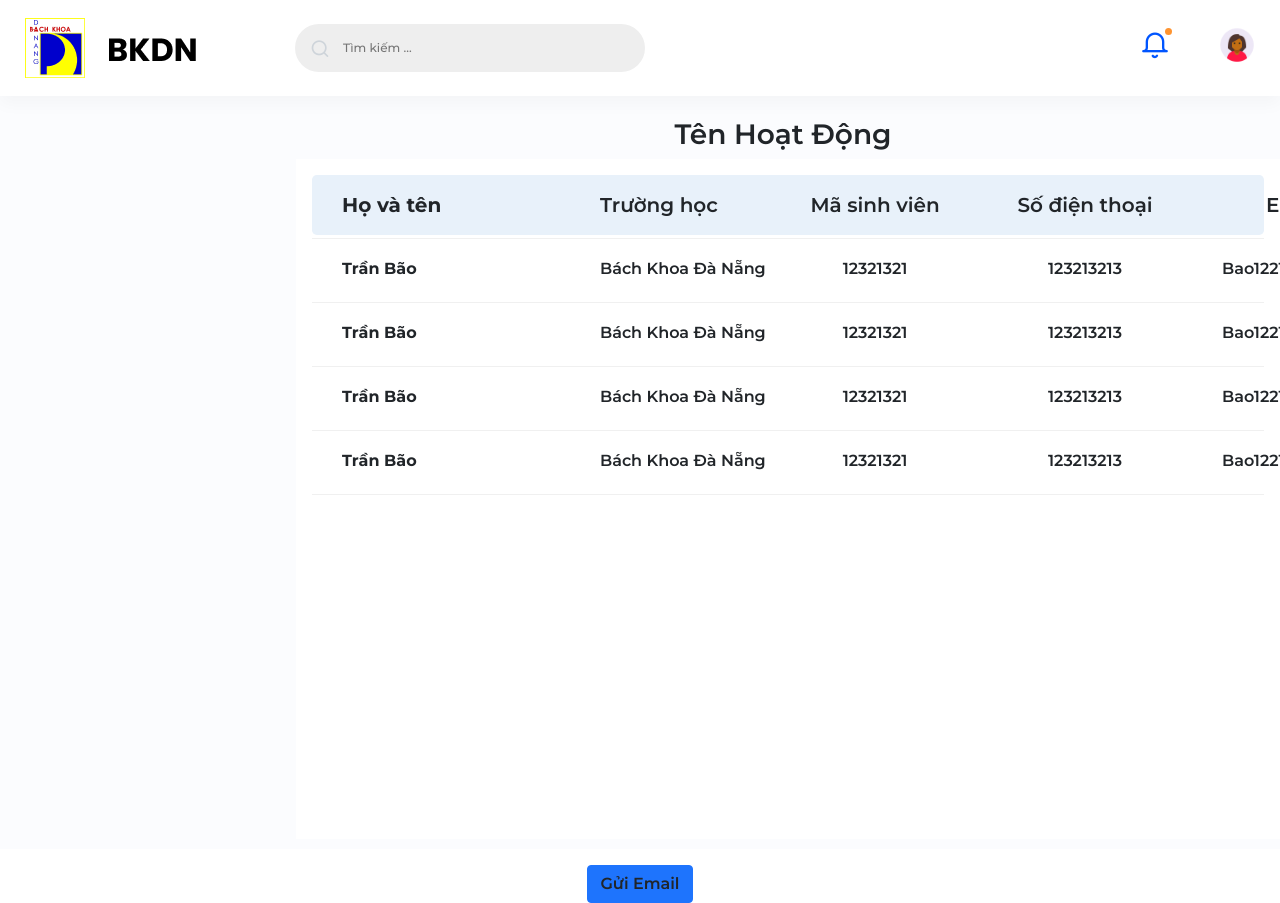
After one commit to NT912/Activity-management-WEB-for-student-of-Danang, a PHP site: page /list-member.php in a window 1280 px wide. The commit adds this page. Run offline with PHP 8.4, Linux system fonts and the light colour scheme.

Commit message:
AC-29 add list-member

```diff
--- a/index.php
+++ b/index.php
@@ -211,7 +211,7 @@ Leader: Phó Bí Thư- Huỳnh Thị Kiều Trinh - sđt: 0935350245<br>
                                     </div>
                                 </div>
                                 <div class="card-body d-flex align-items-center pt-0 ps-4 pe-4 pb-4">
-                                    <a href="#" class="p-2 lh-20 w100 bg-primary-gradiant me-2 text-white text-center font-xssss fw-600 ls-1 rounded-xl">Danh sách</a>
+                                    <a href="list-member.php" class="p-2 lh-20 w100 bg-primary-gradiant me-2 text-white text-center font-xssss fw-600 ls-1 rounded-xl">Danh sách</a>
                                     <a href="#" class="p-2 lh-20 w100 bg-primary-gradiant me-2 text-white text-center font-xssss fw-600 ls-1 rounded-xl">Đăng ký</a>
                                     <a href="#" class="p-2 lh-20 w100 bg-warning me-2 text-white text-center font-xssss fw-600 ls-1 rounded-xl">Hủy đăng ký</a>
                                     <a href="#" class="p-2 lh-20 w100 bg-primary-gradiant me-2 text-white text-center font-xssss fw-600 ls-1 rounded-xl">Sửa </a>
--- /dev/null
+++ b/list-member.php
@@ -0,0 +1,287 @@
+<!DOCTYPE html>
+<html lang="en">
+<head>
+    <meta charset="UTF-8">
+    <meta name="viewport" content="width=device-width, initial-scale=1.0">
+    <meta http-equiv="X-UA-Compatible" content="ie=edge">
+    <title>Danh Sách Đăng Ký</title>
+
+    <link rel="stylesheet" href="css/themify-icons.css">
+    <link rel="stylesheet" href="css/feather.css">
+    <!-- Favicon icon -->
+    <link rel="icon" type="image/png" sizes="16x16" href="images/favicon.png">
+    <!-- Custom Stylesheet -->
+    <link rel="stylesheet" href="css/style.css">
+
+</head>
+
+<body class="color-theme-blue mont-font">
+
+    <div class="preloader"></div>
+
+    <div class="main-wrapper">
+
+        <!-- navigation top-->
+        <div class="nav-header bg-white shadow-xs border-0">
+            <div class="nav-top">
+                <a href="index.html"> <img src="./images/LOGO.png" alt="Logopage" class="logo-img"> </a>
+            </div>
+
+            <form action="#" class="float-left header-search">
+                <div class="form-group mb-0 icon-input">
+                    <i class="feather-search font-sm text-grey-400"></i>
+                    <input type="text" placeholder="Tìm kiếm ..." class="bg-grey border-0 lh-32 pt-2 pb-2 ps-5 pe-3 font-xssss fw-500 rounded-xl w350 theme-dark-bg">
+                </div>
+            </form>
+            <a href="#" class="p-2 text-center ms-auto menu-icon" id="dropdownMenu3" data-toggle="dropdown" aria-haspopup="true" aria-expanded="false" data-bs-toggle="dropdown"><span class="dot-count bg-warning"></span><i class="feather-bell font-xl text-current"></i></a>
+            <div class="dropdown-menu dropdown-menu-end p-4 rounded-3 border-0 shadow-lg" aria-labelledby="dropdownMenu3">
+
+                <h4 class="fw-700 font-xss mb-4">Thông Báo</h4>
+                <div class="card bg-transparent-card w-100 border-0 ps-5 mb-3">
+                    <img src="images/user-8.png" alt="user" class="w40 position-absolute left-0">
+                    <h5 class="font-xsss text-grey-900 mb-1 mt-0 fw-700 d-block">DH Bach Khoa <span class="text-grey-400 font-xsssss fw-600 float-right mt-1"> 3 min</span></h5>
+                    <h6 class="text-grey-500 fw-500 font-xssss lh-4">DUT JOBFAIR sap dien ra</h6>
+                </div>
+                <div class="card bg-transparent-card w-100 border-0 ps-5 mb-3">
+                    <img src="images/user-4.png" alt="user" class="w40 position-absolute left-0">
+                    <h5 class="font-xsss text-grey-900 mb-1 mt-0 fw-700 d-block">Khoa FAST <span class="text-grey-400 font-xsssss fw-600 float-right mt-1"> 2 min</span></h5>
+                    <h6 class="text-grey-500 fw-500 font-xssss lh-4">Sac mua xuan</h6>
+                </div>
+
+            </div>
+
+            <div class="p-2 text-center ms-3 position-relative dropdown-menu-icon menu-icon cursor-pointer">
+                <i class="p-0 ms-3 menu-icon"><img src="images/profile-4.png" alt="user" class="w40 mt--1"></i>
+                <div class="dropdown-menu-settings switchcolor-wrap">
+                    <h4 class="fw-700 font-sm mb-4">Tài khoản</h4>
+                    <div class="card bg-transparent-card border-0 d-block mt-3">
+                        <h4 class="d-inline font-xssss mont-font fw-700">Cá nhân</h4>
+                        <div class="d-inline float-right mt-1">
+                        </div>
+                    </div>
+                    <div class="card bg-transparent-card border-0 d-block mt-3">
+                        <h4 class="d-inline font-xssss mont-font fw-700">Đăng xuất</h4>
+                        <div class="d-inline float-right mt-1">
+                        </div>
+                    </div>
+
+                </div>
+            </div>
+
+        </div>
+        <!-- navigation top -->
+
+        <!-- main content -->
+        <div class="main-content right-chat-active">
+
+            <div class="middle-sidebar-bottom">
+                <div class="middle-sidebar-left pe-0 ps-lg-3 ms-0 me-0" style="max-width: 100%;">
+                    <div class="row">
+
+                        <div class="email-subject text-grey-900 text-dark fw-600 font-xl">
+                            <div style="display: flex;">
+                                <div style="margin-right: 10px;">Tên Hoạt Động </div>
+                            </div>
+                        </div>
+
+                        <div class="col-lg-12">
+                            <div class="chat-wrapper p-3 w-100 position-relative scroll-bar bg-white theme-dark-bg">
+                                <ul class="email-message">
+                                     <li>
+                                        <a href="#" class="rounded-3 bg-lightblue theme-light-bg">
+                                            <div class="email-user">
+                                                <h6 class="font-sm text-grey-900 text-grey-900 mb-0 mt-0 fw-700">Họ và tên</h6>
+                                            </div>
+                                            <div class="email-subject text-grey-900 text-dark fw-600 font-sm">
+                                                <i class=" font-sm text-warning me-2"></i>
+                                                Trường học
+                                            </div>
+                                            <div class="email-subject text-grey-900 text-dark fw-600 font-sm">
+                                                <div style="display: flex;">
+                                                    <div style="margin-right: 10px;">Mã sinh viên</div>
+                                                </div>
+                                            </div>
+                                            <div class="email-subject text-grey-900 text-dark fw-600 font-sm">
+                                                <div style="display: flex;">
+                                                    <div style="margin-right: 10px;">Số điện thoại</div>
+                                                </div>
+                                            </div>
+                                            <div class="email-subject text-grey-900 text-dark fw-600 font-sm">
+                                                <div style="display: flex;">
+                                                    <div style="margin-right: 10px;">Email</div>
+                                                </div>
+                                            </div>
+
+                                            <div class="email-subject text-grey-900 text-dark fw-600 font-sm">
+                                                <div style="display: flex;">
+                                                    <div style="margin-right: 10px;">Xác Nhận </div>
+                                                </div>
+                                            </div>
+                                        </a>
+                                    </li>
+                                    <li>
+                                        <a href="#" class="rounded-3  theme-light-bg">
+                                            <div class="email-user">
+                                                <h class="mont-font text-grey-900 text-grey-900 mb-0 mt-0 fw-700">Trần Bão</h>
+                                            </div>
+                                            <div class="email-subject text-grey-900 text-dark fw-600 mont-font">
+                                                <i class=" font-xss text-warning me-2"></i>
+                                                Bách Khoa Đà Nẵng
+                                            </div>
+                                            <div class="email-subject text-grey-900 text-dark fw-600 mont-font">
+                                                <div style="display: flex;">
+                                                    <div style="margin-right: 10px;">12321321</div>
+                                                </div>
+                                            </div>
+                                            <div class="email-subject text-grey-900 text-dark fw-600 mont-font">
+                                                <div style="display: flex;">
+                                                    <div style="margin-right: 10px;">123213213</div>
+                                                </div>
+                                            </div>
+                                            <div class="email-subject text-grey-900 text-dark fw-600 mont-font">
+                                                <div style="display: flex;">
+                                                    <div style="margin-right: 10px;">Bao1221@gmail.com </div>
+                                                </div>
+                                            </div>
+                                            <div class="form-check mt-1">
+                                                <input class="form-check-input" type="checkbox" id="confirmCheckbox1" value="option1" aria-label="Xác nhận">
+                                                <label class="form-check-label text-grey-500 font-xssss" for="confirmCheckbox1"></label>
+                                            </div>
+                                        </a>
+                                    </li>
+                                    <li>
+                                        <a href="#" class="rounded-3  theme-light-bg">
+                                            <div class="email-user">
+                                                <h class="mont-font text-grey-900 text-grey-900 mb-0 mt-0 fw-700">Trần Bão</h>
+                                            </div>
+                                            <div class="email-subject text-grey-900 text-dark fw-600 mont-font">
+                                                <i class=" font-xss text-warning me-2"></i>
+                                                Bách Khoa Đà Nẵng
+                                            </div>
+                                            <div class="email-subject text-grey-900 text-dark fw-600 mont-font">
+                                                <div style="display: flex;">
+                                                    <div style="margin-right: 10px;">12321321</div>
+                                                </div>
+                                            </div>
+                                            <div class="email-subject text-grey-900 text-dark fw-600 mont-font">
+                                                <div style="display: flex;">
+                                                    <div style="margin-right: 10px;">123213213</div>
+                                                </div>
+                                            </div>
+                                            <div class="email-subject text-grey-900 text-dark fw-600 mont-font">
+                                                <div style="display: flex;">
+                                                    <div style="margin-right: 10px;">Bao1221@gmail.com </div>
+                                                </div>
+                                            </div>
+                                            <div class="form-check mt-1">
+                                                <input class="form-check-input" type="checkbox" id="confirmCheckbox1" value="option1" aria-label="Xác nhận">
+                                                <label class="form-check-label text-grey-500 font-xssss" for="confirmCheckbox1"></label>
+                                            </div>
+                                        </a>
+                                    </li>
+                                    <li>
+                                        <a href="#" class="rounded-3  theme-light-bg">
+                                            <div class="email-user">
+                                                <h class="mont-font text-grey-900 text-grey-900 mb-0 mt-0 fw-700">Trần Bão</h>
+                                            </div>
+                                            <div class="email-subject text-grey-900 text-dark fw-600 mont-font">
+                                                <i class=" font-xss text-warning me-2"></i>
+                                                Bách Khoa Đà Nẵng
+                                            </div>
+                                            <div class="email-subject text-grey-900 text-dark fw-600 mont-font">
+                                                <div style="display: flex;">
+                                                    <div style="margin-right: 10px;">12321321</div>
+                                                </div>
+                                            </div>
+                                            <div class="email-subject text-grey-900 text-dark fw-600 mont-font">
+                                                <div style="display: flex;">
+                                                    <div style="margin-right: 10px;">123213213</div>
+                                                </div>
+                                            </div>
+                                            <div class="email-subject text-grey-900 text-dark fw-600 mont-font">
+                                                <div style="display: flex;">
+                                                    <div style="margin-right: 10px;">Bao1221@gmail.com </div>
+                                                </div>
+                                            </div>
+                                            <div class="form-check mt-1">
+                                                <input class="form-check-input" type="checkbox" id="confirmCheckbox1" value="option1" aria-label="Xác nhận">
+                                                <label class="form-check-label text-grey-500 font-xssss" for="confirmCheckbox1"></label>
+                                            </div>
+                                        </a>
+                                    </li>
+                                    <li>
+                                        <a href="#" class="rounded-3  theme-light-bg">
+                                            <div class="email-user">
+                                                <h class="mont-font text-grey-900 text-grey-900 mb-0 mt-0 fw-700">Trần Bão</h>
+                                            </div>
+                                            <div class="email-subject text-grey-900 text-dark fw-600 mont-font">
+                                                <i class=" font-xss text-warning me-2"></i>
+                                                Bách Khoa Đà Nẵng
+                                            </div>
+                                            <div class="email-subject text-grey-900 text-dark fw-600 mont-font">
+                                                <div style="display: flex;">
+                                                    <div style="margin-right: 10px;">12321321</div>
+                                                </div>
+                                            </div>
+                                            <div class="email-subject text-grey-900 text-dark fw-600 mont-font">
+                                                <div style="display: flex;">
+                                                    <div style="margin-right: 10px;">123213213</div>
+                                                </div>
+                                            </div>
+                                            <div class="email-subject text-grey-900 text-dark fw-600 mont-font">
+                                                <div style="display: flex;">
+                                                    <div style="margin-right: 10px;">Bao1221@gmail.com </div>
+                                                </div>
+                                            </div>
+                                            <div class="form-check mt-1">
+                                                <input class="form-check-input" type="checkbox" id="confirmCheckbox1" value="option1" aria-label="Xác nhận">
+                                                <label class="form-check-label text-grey-500 font-xssss" for="confirmCheckbox1"></label>
+                                            </div>
+                                        </a>
+                                    </li>
+                                </ul>
+                          </div>
+                        </div>
+
+                    </div>
+                </div>
+            </div>
+        </div>
+        <div class="text-center mt-3">
+            <button class="btn btn-primary text-grey-900 text-dark fw-600 mont-font">Gửi Email</button>
+        </div>
+        </div>
+        <style>
+
+            .email-message li {
+                align-items: center;
+                border-bottom: 1px solid #f0f0f0;
+            }
+            .email-user, .email-subject, .email-subject div {
+                flex: 1;
+                text-align: center;
+            }
+            .email-subject div:last-child {
+                margin-right: 0;
+            }
+            .form-check .form-check-input {
+            float: left;
+            margin-left: 4em;
+            width: 1.5em;
+            height: 1.5em;
+            }
+
+
+        </style>
+        <!-- main content -->
+
+
+    </div>
+
+
+    <script src="js/plugin.js"></script>
+    <script src="js/scripts.js"></script>
+
+</body>
+
+</html>
```
